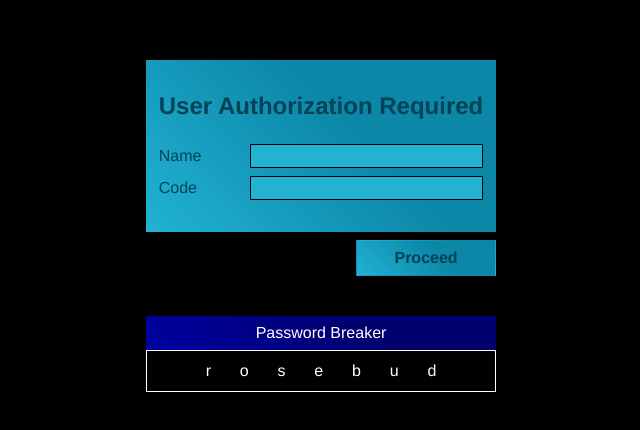
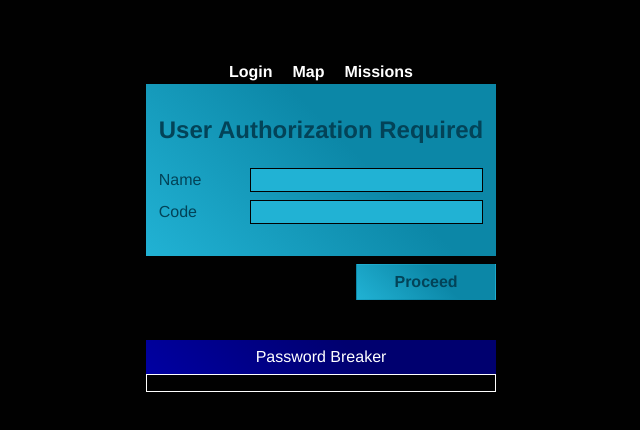
Before and after one commit to cocomittens/Overlink, a React (Vite) app in the folder frontend/: page /login in a window 1280 px wide. Shown: the part 174-604 px from the top of the page, without its empty margins (319-959 px from the left). Built offline with nearby package versions, Linux system fonts and the light colour scheme.

Commit message:
Implement password breaker

```diff
--- a/frontend/src/App.jsx
+++ b/frontend/src/App.jsx
@@ -2,11 +2,21 @@ import "./App.css"
 import Missions from './scenes/Missions.tsx'
 import Login from './scenes/Login.tsx'
 import Map from './scenes/Map.tsx'
+import NavBar from './components/NavBar'
+import { BrowserRouter as Router, Routes, Route } from 'react-router-dom'
 
 function App() {
 
   return (
-    <Login />
+    <Router>
+      <NavBar />
+      <Routes>
+        <Route path="/login" element={<Login />} />
+        <Route path="/map" element={<Map />} />
+        <Route path="/missions" element={<Missions />} />
+        <Route path="*" element={<Login />} />
+      </Routes>
+    </Router>
   )
 }
 
--- /dev/null
+++ b/frontend/src/components/NavBar.tsx
@@ -0,0 +1,23 @@
+import React from "react";
+import { Link } from "react-router-dom";
+import "../styles/navbar.scss";
+
+const NavBar: React.FC = () => {
+  return (
+    <nav className="navbar">
+      <ul>
+        <li>
+          <Link to="/login">Login</Link>
+        </li>
+        <li>
+          <Link to="/map">Map</Link>
+        </li>
+        <li>
+          <Link to="/missions">Missions</Link>
+        </li>
+      </ul>
+    </nav>
+  );
+};
+
+export default NavBar;
--- a/frontend/src/components/PasswordBreaker.tsx
+++ b/frontend/src/components/PasswordBreaker.tsx
@@ -1,11 +1,92 @@
-import React, { useEffect, useState } from "react";
+import React from "react";
 import "../styles/login.scss";
 
-export function PasswordBreaker({ password }: { password: string | null }) {
-  return (
-    <div className="password-breaker-container">
-      <p>Password Breaker</p>
-      <span>{password}</span>
-    </div>
-  );
+interface Props {
+  password: string | null;
+  start?: boolean;
 }
+interface State {
+  lettersGuessed: number;
+  randomSuffix: string;
+}
+
+export class PasswordBreaker extends React.Component<Props, State> {
+  private randomInterval?: ReturnType<typeof setInterval>;
+
+  constructor(props: Props) {
+    super(props);
+    this.state = { lettersGuessed: 0, randomSuffix: "" };
+  }
+
+  componentDidMount() {
+    if (this.props.start) {
+      this.startGuessing();
+    }
+  }
+
+  componentDidUpdate(prevProps: Props) {
+    if (!prevProps.start && this.props.start) {
+      this.startGuessing();
+    }
+  }
+
+  componentWillUnmount() {
+    if (this.randomInterval) clearInterval(this.randomInterval);
+  }
+
+  private randomString(length: number): string {
+    const chars = "abcdefghijklmnopqrstuvwxyz";
+    let result = "";
+    for (let i = 0; i < length; i++) {
+      result += chars.charAt(Math.floor(Math.random() * chars.length));
+    }
+    return result;
+  }
+
+  private async startGuessing() {
+    const { password } = this.props;
+    if (!password) return;
+    let letters = 0;
+    const speed = 500;
+    // initialize and start random suffix updates
+    this.setState({
+      lettersGuessed: 0,
+      randomSuffix: this.randomString(password.length),
+    });
+    this.randomInterval = setInterval(() => {
+      const remaining = password.length - this.state.lettersGuessed;
+      if (remaining > 0) {
+        this.setState({ randomSuffix: this.randomString(remaining) });
+      } else if (this.randomInterval) {
+        clearInterval(this.randomInterval);
+      }
+    }, 200);
+
+    while (letters < password.length) {
+      await new Promise((res) => setTimeout(res, speed));
+      letters++;
+      this.setState({ lettersGuessed: letters });
+    }
+    if (this.randomInterval) clearInterval(this.randomInterval);
+    this.setState({ randomSuffix: "" });
+  }
+
+  render() {
+    const { password } = this.props;
+    const { lettersGuessed, randomSuffix } = this.state;
+    const display = password
+      ? password.slice(0, lettersGuessed) + randomSuffix
+      : null;
+
+    return (
+      <div className="password-breaker-container">
+        <p>Password Breaker</p>
+        <span className="password-breaker-display">
+          {display?.split("").map((letter) => (
+            <span>{letter}</span>
+          ))}
+        </span>
+      </div>
+    );
+  }
+}
--- a/frontend/src/scenes/Login.tsx
+++ b/frontend/src/scenes/Login.tsx
@@ -3,6 +3,13 @@ import "../styles/login.scss";
 import { PasswordBreaker } from "../components/PasswordBreaker";
 
 export default function Login() {
+  const [start, setStart] = useState(false);
+
+  const handleProceed = (e: React.MouseEvent<HTMLButtonElement>) => {
+    e.preventDefault();
+    setStart(true);
+  };
+
   return (
     <>
       <div className="login-container">
@@ -15,15 +22,21 @@ export default function Login() {
             </div>
             <div className="form-group">
               <label htmlFor="password">Code</label>
-              <input type="password" id="password" name="password" required />
+              <input
+                type="password"
+                id="password"
+                name="password"
+                required
+                onClick={() => setStart(true)}
+              />
             </div>
           </form>
         </div>
-        <button type="submit" className="login-button">
+        <button type="submit" className="login-button" onClick={handleProceed}>
           Proceed
         </button>
       </div>
-      <PasswordBreaker password="rosebud" />
+      <PasswordBreaker password="rosebud" start={start} />
     </>
   );
 }
--- a/frontend/src/styles/login.scss
+++ b/frontend/src/styles/login.scss
@@ -70,11 +70,13 @@ form {
     display: flex;
     flex-direction: column;
     justify-content: center;
-    span {
+    .password-breaker-display {
         padding: 1vh 0;
-        padding-left: 1.8rem;
         border: 1px solid #fff;
-        letter-spacing: 1.8rem;
+        display: flex;
+        flex-direction: row;
+        align-items: center;
+        justify-content: space-evenly;
     }
     p {
         padding: .3rem 0;
--- /dev/null
+++ b/frontend/src/styles/navbar.scss
@@ -0,0 +1,19 @@
+.navbar ul {
+  display: flex;
+  flex-direction: row;
+  justify-content: center;
+  list-style: none;
+  margin: 0;
+  padding: 0;
+  li {
+    margin: 0 10px;
+    a {
+      text-decoration: none;
+      color: #fff;
+      font-weight: bold;
+      &:hover {
+        color: #007bff;
+      }
+    }
+  }
+}
--- /dev/null
+++ b/frontend/src/types/login.ts
@@ -0,0 +1,4 @@
+export type Password = {
+  password: string;
+  letters_guessed: number;
+};
```
